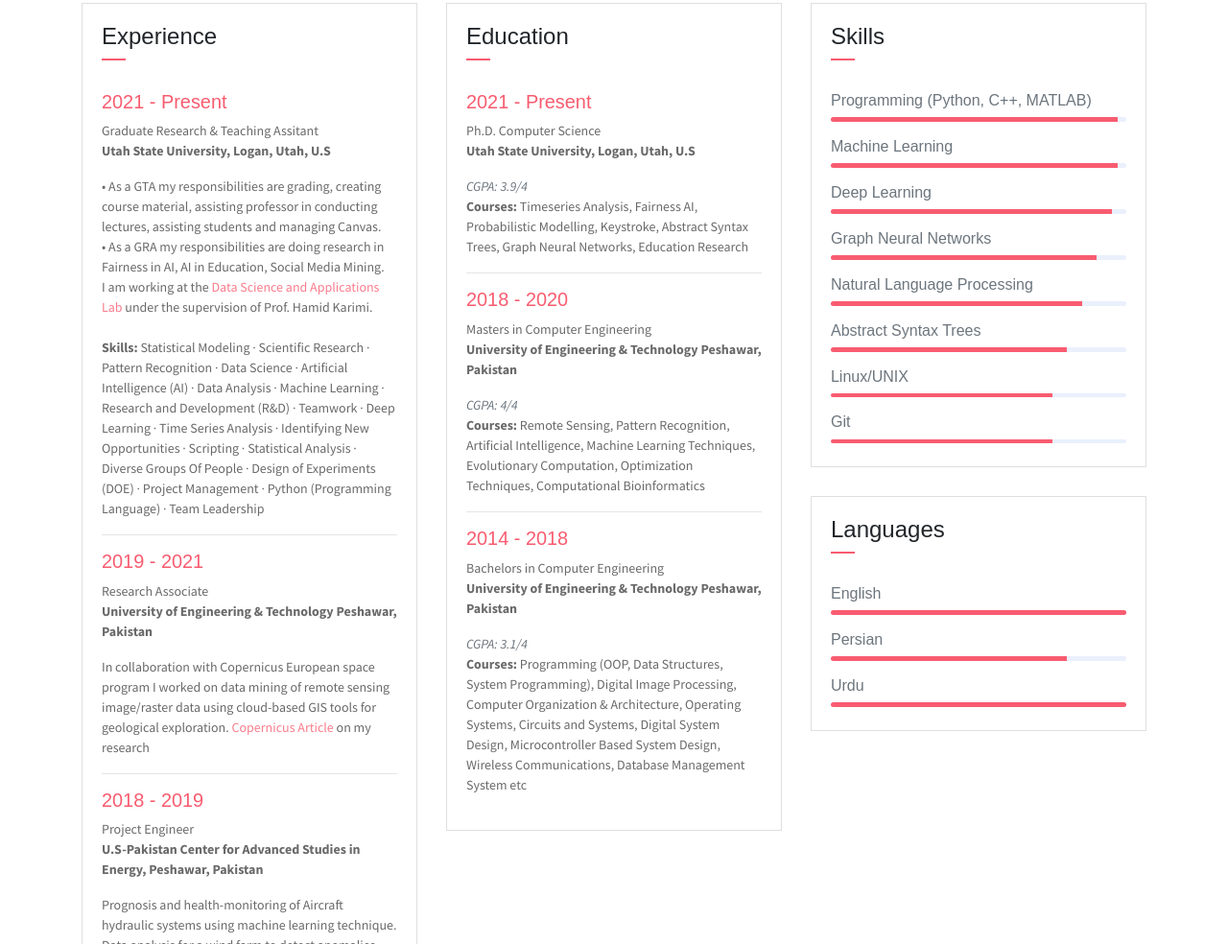
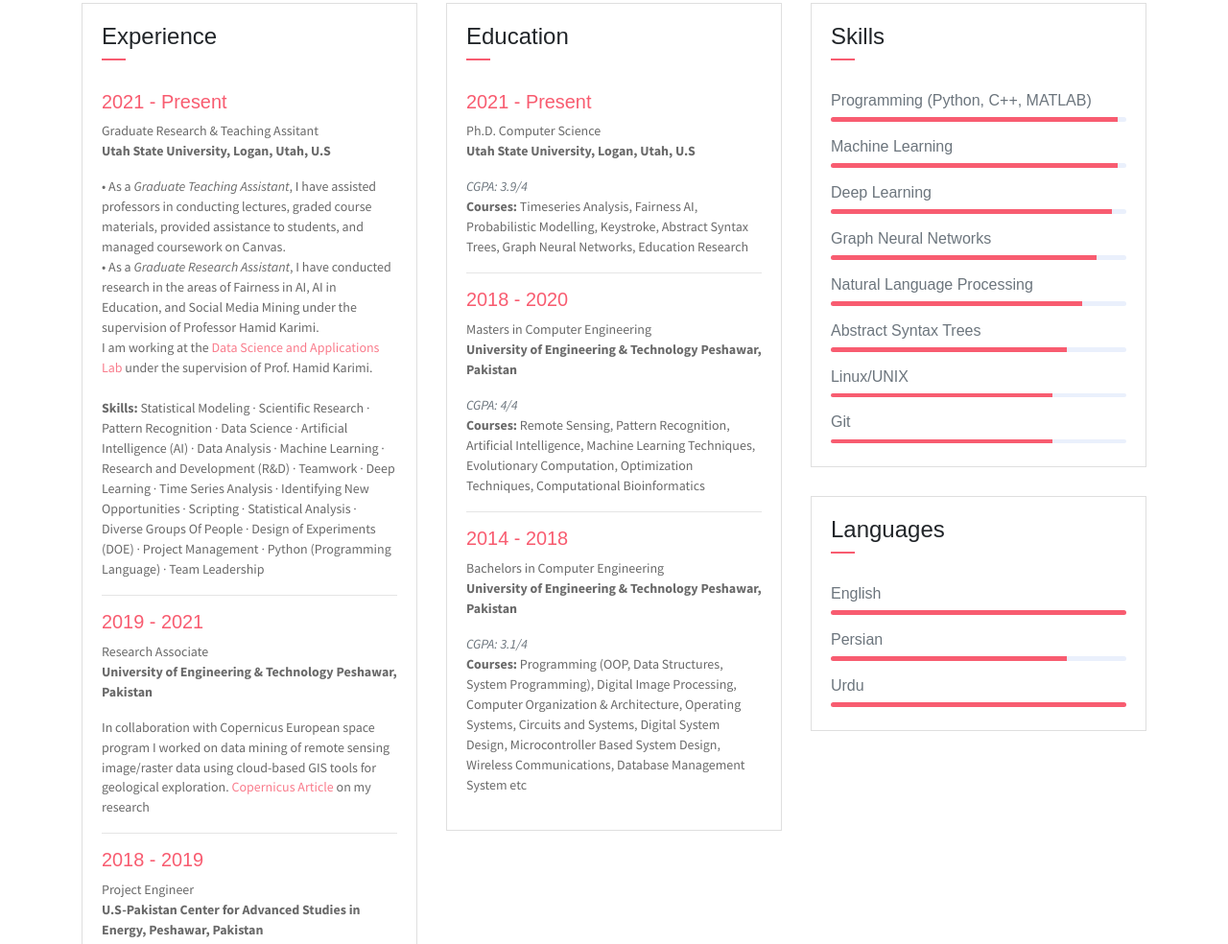
Before and after one commit to mfawadakbar/mfawadakbar.github.io, a plain HTML site: page index.html in a window 1280 px wide. Shown: the part 1458-2442 px from the top of the page at 96% size. Drawn offline with Linux system fonts and the light colour scheme; some packages are replaced by stand-ins of ours.

Commit message:
late fixes

```diff
--- a/index.html
+++ b/index.html
@@ -189,10 +189,15 @@
                             <h6 class="title text-danger">2021 - Present</h6>
                             <P>Graduate Research &amp; Teaching Assitant <br><b>Utah State University, Logan, Utah,
                                     U.S</b></P>
-                            <P class="subtitle">• As a GTA my responsibilities are grading, creating course material,
-                                assisting professor in conducting lectures, assisting students and managing Canvas. <br>
-                                • As a GRA my responsibilities are doing research in Fairness in AI, AI in Education,
-                                Social Media Mining. <br> I am working at the <a
+                            <P class="subtitle">• As a <i>Graduate Teaching Assistant</i>, I have assisted professors in
+                                conducting lectures, graded
+                                course materials, provided assistance to students, and managed coursework on Canvas.
+                                <br>
+                                • As a <i>Graduate Research Assistant</i>, I have conducted research in the areas of
+                                Fairness
+                                in
+                                AI, AI in Education, and Social Media Mining under the supervision of Professor Hamid
+                                Karimi. <br> I am working at the <a
                                     href="https://www.usu.edu/cs/people/HamidKarimi/people.html">Data Science and
                                     Applications Lab</a> under the supervision of Prof. Hamid Karimi.
                                 <br><br> <b>Skills:</b> Statistical Modeling · Scientific Research
```
